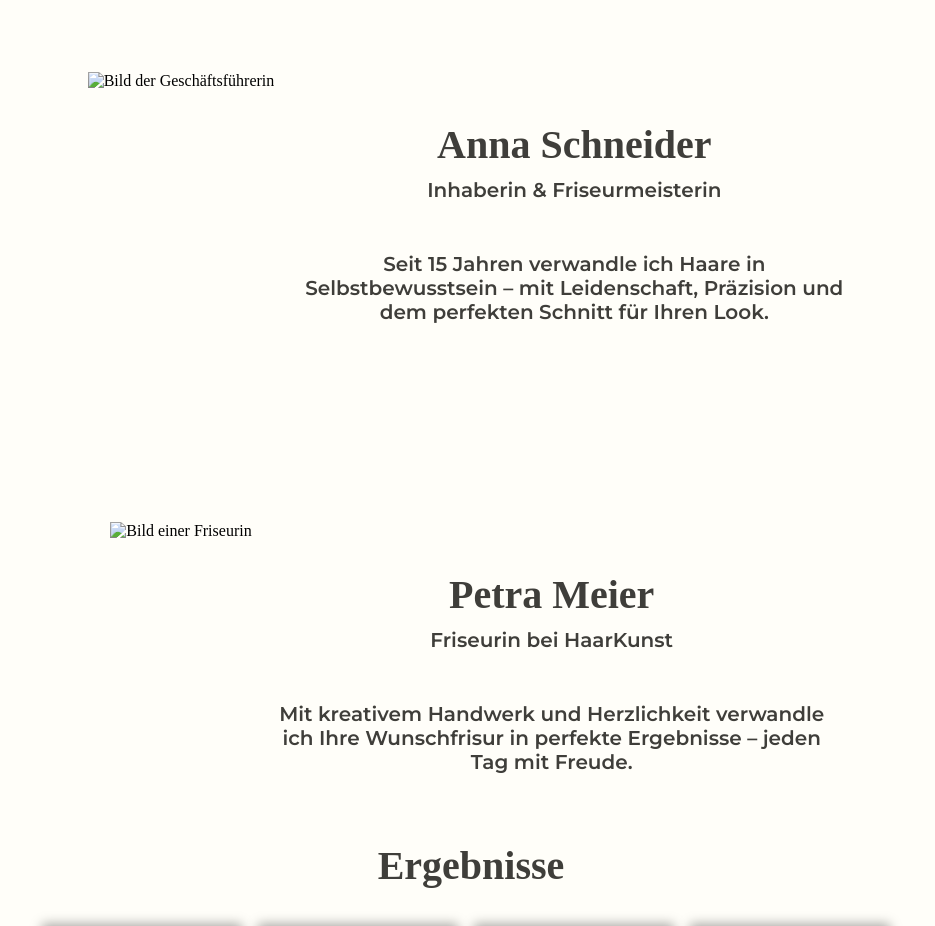
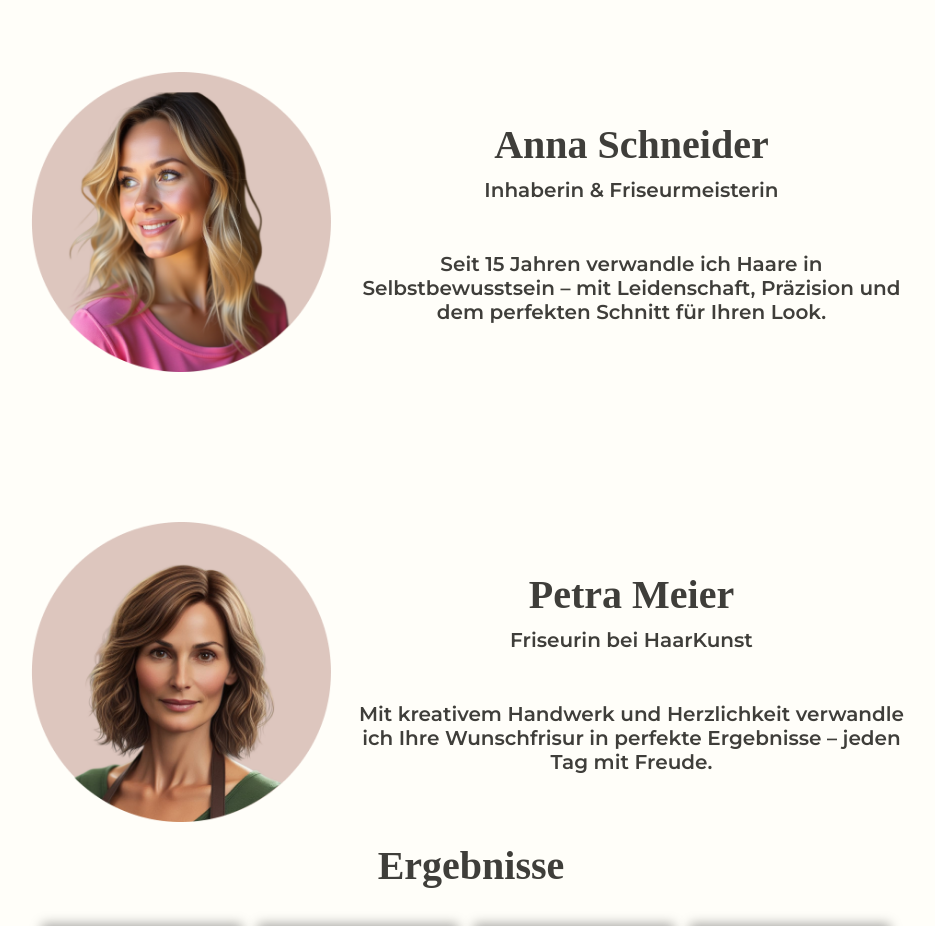
Before and after one commit to LeonDev1/HaarKunst, a plain HTML site: page index.html in a window 1280 px wide. Shown: the part 1238-2164 px from the top of the page, without its empty margins (169-1104 px from the left). Drawn offline with Linux system fonts and the light colour scheme; the site is published under a folder, as on GitHub Pages, so addresses that start at the root find nothing.

Commit message:
fix: aboutus images

```diff
--- a/index.html
+++ b/index.html
@@ -83,7 +83,7 @@
     <section id="über-uns">
       <!-- 1 -->
       <div class="aboutus-container">
-        <img src="/img/manager.png" alt="Bild der Geschäftsführerin" />
+        <img src="img/manager.png" alt="Bild der Geschäftsführerin" />
         <div class="aboutus-textblock">
           <h1>Anna Schneider</h1>
           <p>Inhaberin & Friseurmeisterin</p>
@@ -95,7 +95,7 @@
       </div>
       <!-- 2 -->
       <div class="aboutus-container">
-        <img src="/img/hairstylist.png" alt="Bild einer Friseurin" />
+        <img src="img/hairstylist.png" alt="Bild einer Friseurin" />
         <div class="aboutus-textblock">
           <h1>Petra Meier</h1>
           <p>Friseurin bei HaarKunst</p>
```
